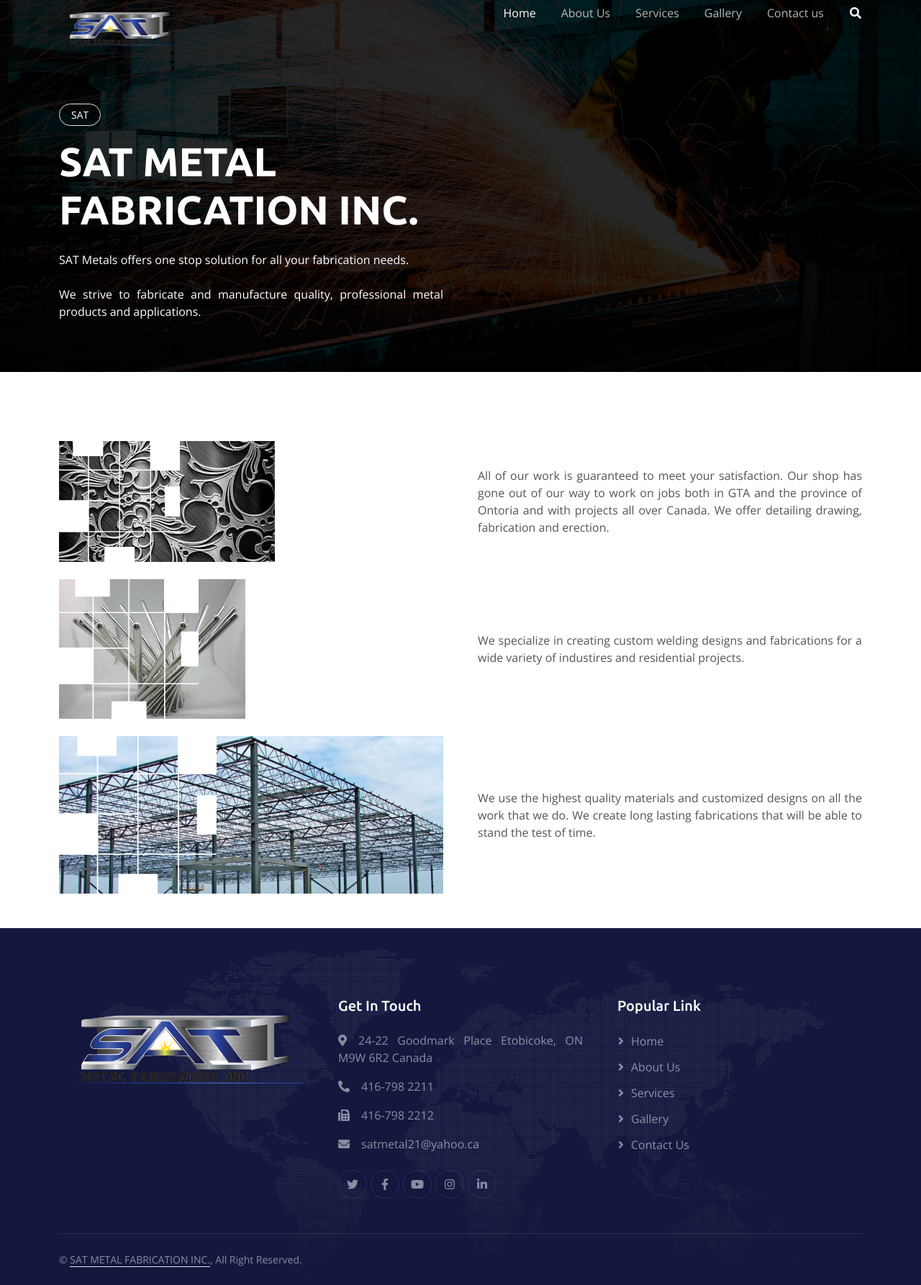
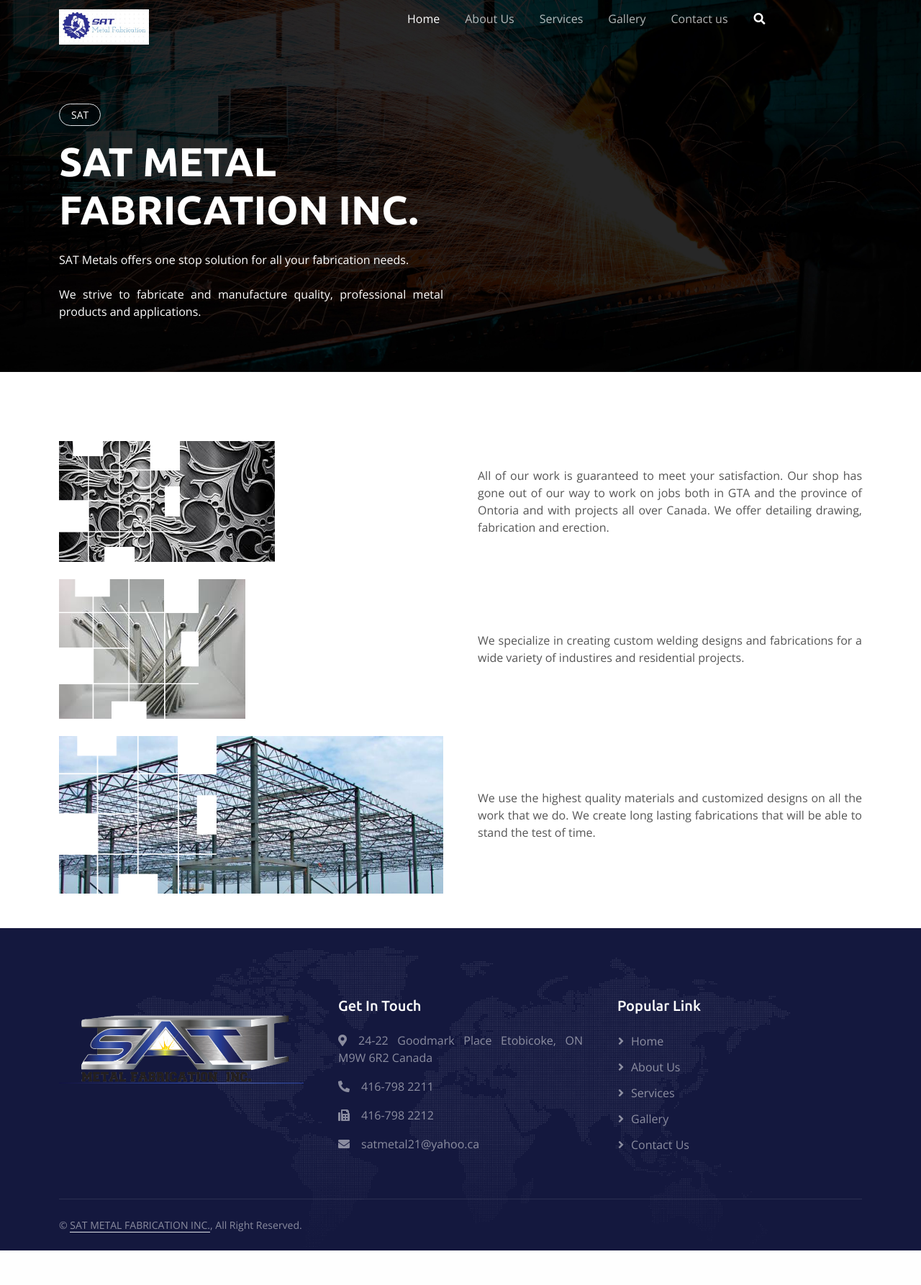
Before and after one commit to dzyte-services/satmetal, a PHP site: page /index.php in a window 1280 px wide. Shown: the whole page at 72% size. After the commit the page ends 1738 px from the top, so only its background shows below. Run offline with PHP 8.4, Linux system fonts and the light colour scheme; some libraries are stand-ins or nearby versions.

Commit message:
removed social media

```diff
--- a/footer.php
+++ b/footer.php
@@ -16,13 +16,13 @@
                     <p><i class="fa fa-phone-alt me-3"></i>416-798 2211</p>
                     <p><i class="fa fa-fax me-3"></i>416-798 2212</p>
                     <p><i class="fa fa-envelope me-3"></i>satmetal21@yahoo.ca</p>
-                    <div class="d-flex pt-2">
+                    <!-- <div class="d-flex pt-2">
                         <a class="btn btn-outline-light btn-social" href=""><i class="fab fa-twitter"></i></a>
                         <a class="btn btn-outline-light btn-social" href=""><i class="fab fa-facebook-f"></i></a>
                         <a class="btn btn-outline-light btn-social" href=""><i class="fab fa-youtube"></i></a>
                         <a class="btn btn-outline-light btn-social" href=""><i class="fab fa-instagram"></i></a>
                         <a class="btn btn-outline-light btn-social" href=""><i class="fab fa-linkedin-in"></i></a>
-                    </div>
+                    </div> -->
                 </div>
                 <div class="col-md-6 col-lg-4 wow fadeIn" data-wow-delay="0.5s">
                     <h5 class="text-white mb-4">Popular Link</h5>
--- a/header.php
+++ b/header.php
@@ -16,16 +16,16 @@
         <div class="container">
             <nav class="navbar navbar-expand-lg navbar-dark p-0">
                 <div class="row">
-                    <div class="col-lg-6">
+                    <div class="col-lg-4">
                         <a href="index.php" class="navbar-brand">
-                            <img class="img-fluid" width="30%" height="30%" src="img/SAT_Logo.png" alt="">
+                            <img class="img-fluid" width="40%" height="40%" src="img/logo1.jpeg" alt="">
                         </a>
                         <button type="button" class="navbar-toggler ms-auto me-0" data-bs-toggle="collapse"
                             data-bs-target="#navbarCollapse">
                             <span class="navbar-toggler-icon"></span>
                         </button>
                     </div>
-                    <div class="col-lg-6 ">
+                    <div class="col-lg-8 ">
                     <div class="collapse navbar-collapse" id="navbarCollapse">
                     <div class="navbar-nav ms-auto">
                         <a href="index.php" class="nav-item nav-link  <?php echo ($currentPage1 === 'index.php') ? 'active' : ''; ?>">Home</a>
```
Also changed, not shown: img/logo1.jpeg (added).
